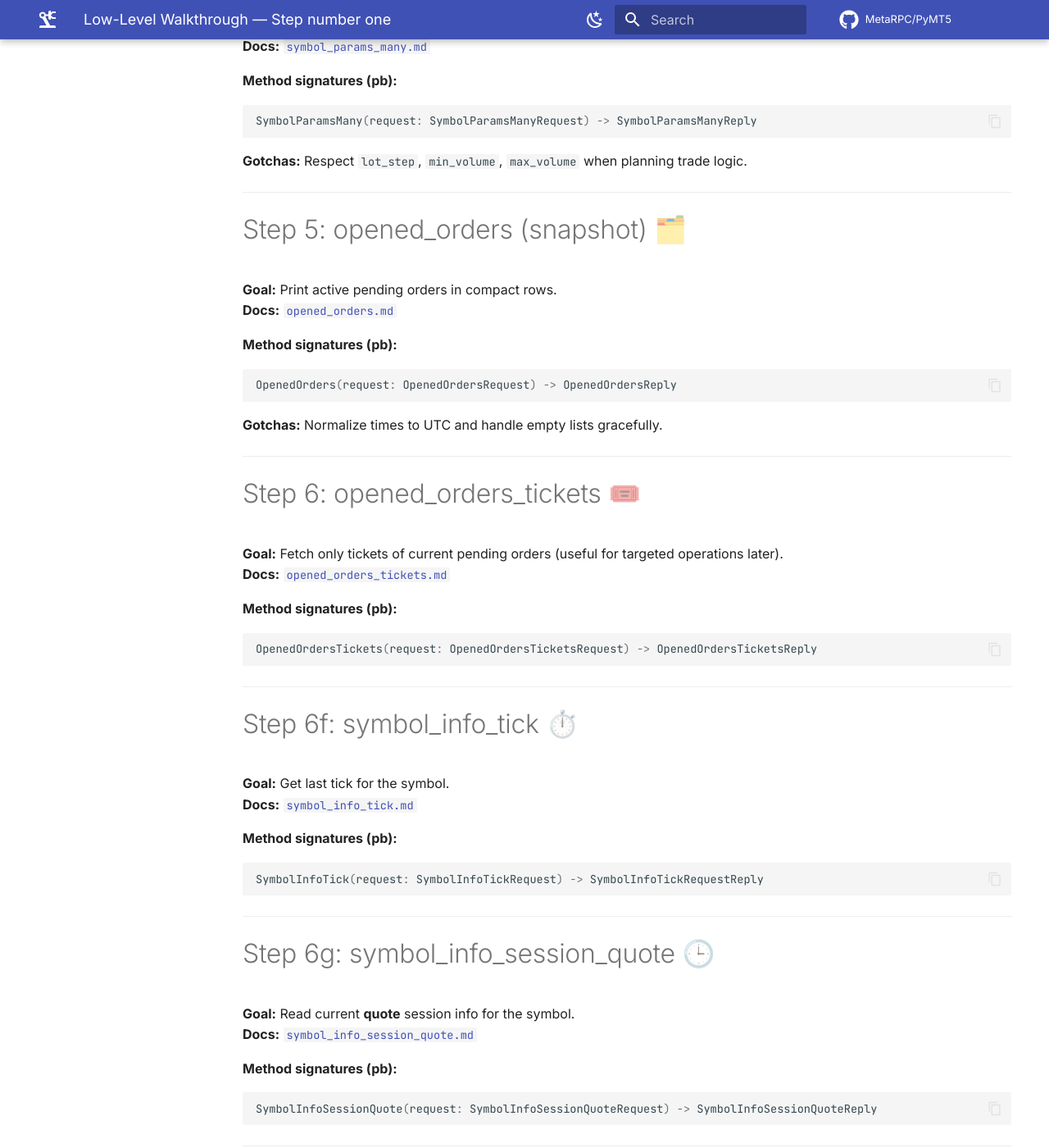
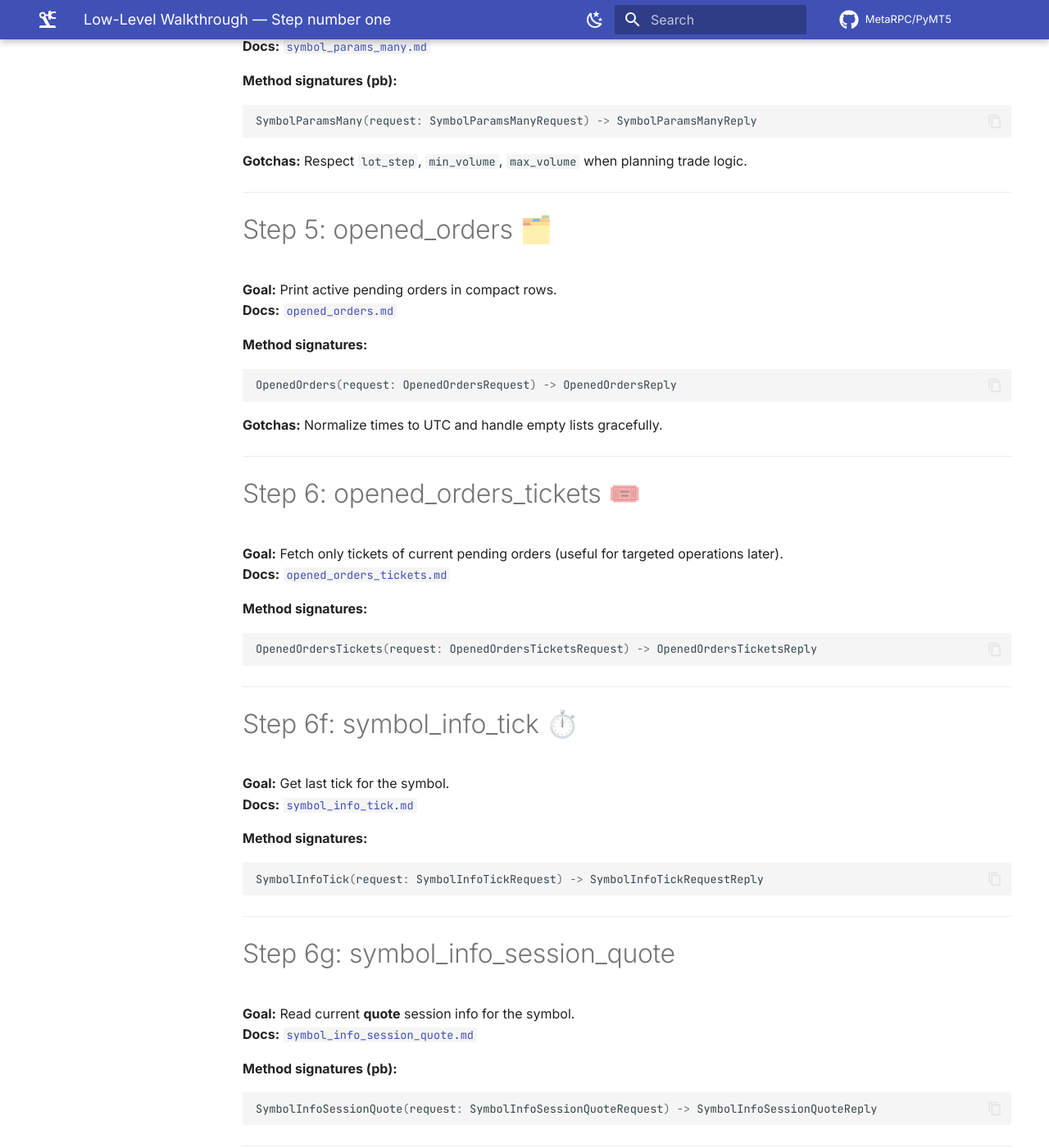
Before and after one commit to MetaRPC/PyMT5, an MkDocs documentation site: the page built from docs/Examples/Base_example/Step_number_one.md, in a window 1280 px wide and 1400 px high, scrolled down 3101 px. Shown: the whole window at 82% size. Built offline with MkDocs 1.6.1 and Material for MkDocs 9.7.7, drawn with Linux system fonts in a browser that asks for light colours; comment, search, counter and statistics services are not loaded; some of the changed text lies outside the part shown.

Commit message:
Update Step_number_one.md

````diff
--- a/docs/Examples/Base_example/Step_number_one.md
+++ b/docs/Examples/Base_example/Step_number_one.md
@@ -73,11 +73,11 @@ PY
 
 ---
 
-# Step 1: one-shot account_summary 🔌📊
+# Step 1: one-shot account_summary 📊
 **Goal:** Connect via `server_name` (ConnectEx) and print key account metrics: equity, balance, margin, free, free_ratio, drawdown, server_time.
 **Docs:** [`account_summary.md`](../../MT5Account/Account_Information/account_summary.md), [`Getting_Started.md`](../../MT5Account/Getting_Started.md)
 
-**Method signatures (pb):**
+**Method signatures:**
 ```python
 ConnectEx(request: ConnectExRequest) -> ConnectExReply
 AccountSummary(request: AccountSummaryRequest) -> AccountSummaryReply
@@ -118,11 +118,11 @@ SymbolParamsMany(request: SymbolParamsManyRequest) -> SymbolParamsManyReply
 
 ---
 
-# Step 5: opened_orders (snapshot) 🗂️
+# Step 5: opened_orders 🗂️
 **Goal:** Print active pending orders in compact rows.
 **Docs:** [`opened_orders.md`](../../MT5Account/Orders_Positions_History/opened_orders.md)
 
-**Method signatures (pb):**
+**Method signatures:**
 ```python
 OpenedOrders(request: OpenedOrdersRequest) -> OpenedOrdersReply
 ```
@@ -134,7 +134,7 @@ OpenedOrders(request: OpenedOrdersRequest) -> OpenedOrdersReply
 **Goal:** Fetch only tickets of current pending orders (useful for targeted operations later).
 **Docs:** [`opened_orders_tickets.md`](../../MT5Account/Orders_Positions_History/opened_orders_tickets.md)
 
-**Method signatures (pb):**
+**Method signatures:**
 ```python
 OpenedOrdersTickets(request: OpenedOrdersTicketsRequest) -> OpenedOrdersTicketsReply
 ```
@@ -145,14 +145,14 @@ OpenedOrdersTickets(request: OpenedOrdersTicketsRequest) -> OpenedOrdersTicketsR
 **Goal:** Get last tick for the symbol.
 **Docs:** [`symbol_info_tick.md`](../../MT5Account/Symbols_and_Market/symbol_info_tick.md)
 
-**Method signatures (pb):**
+**Method signatures:**
 ```python
 SymbolInfoTick(request: SymbolInfoTickRequest) -> SymbolInfoTickRequestReply
 ```
 
 ---
 
-# Step 6g: symbol_info_session_quote 🕒
+# Step 6g: symbol_info_session_quote
 **Goal:** Read current **quote** session info for the symbol.
 **Docs:** [`symbol_info_session_quote.md`](../../MT5Account/Symbols_and_Market/symbol_info_session_quote.md)
 
@@ -163,11 +163,11 @@ SymbolInfoSessionQuote(request: SymbolInfoSessionQuoteRequest) -> SymbolInfoSess
 
 ---
 
-# Step 6h: symbol_info_session_trade 🕒
+# Step 6h: symbol_info_session_trade
 **Goal:** Read current **trade** session info for the symbol.
 **Docs:** [`symbol_info_session_trade.md`](../../MT5Account/Symbols_and_Market/symbol_info_session_trade.md)
 
-**Method signatures (pb):**
+**Method signatures:**
 ```python
 SymbolInfoSessionTrade(request: SymbolInfoSessionTradeRequest) -> SymbolInfoSessionTradeReply
 ```
@@ -178,7 +178,7 @@ SymbolInfoSessionTrade(request: SymbolInfoSessionTradeRequest) -> SymbolInfoSess
 **Goal:** Read margin rate information for the symbol.
 **Docs:** [`symbol_info_margin_rate.md`](../../MT5Account/Symbols_and_Market/symbol_info_margin_rate.md)
 
-**Method signatures (pb):**
+**Method signatures:**
 ```python
 SymbolInfoMarginRate(request: SymbolInfoMarginRateRequest) -> SymbolInfoMarginRateReply
 ```
@@ -189,7 +189,7 @@ SymbolInfoMarginRate(request: SymbolInfoMarginRateRequest) -> SymbolInfoMarginRa
 **Goal:** Read the canonical symbol name.
 **Docs:** [`symbol_name.md`](../../MT5Account/Symbols_and_Market/symbol_name.md)
 
-**Method signatures (pb):**
+**Method signatures:**
 ```python
 SymbolName(request: SymbolNameRequest) -> SymbolNameReply
 ```
````
Also changed, not shown: other parts of docs/Examples/Base_example/Step_number_one.md (+2 -2 lines).
